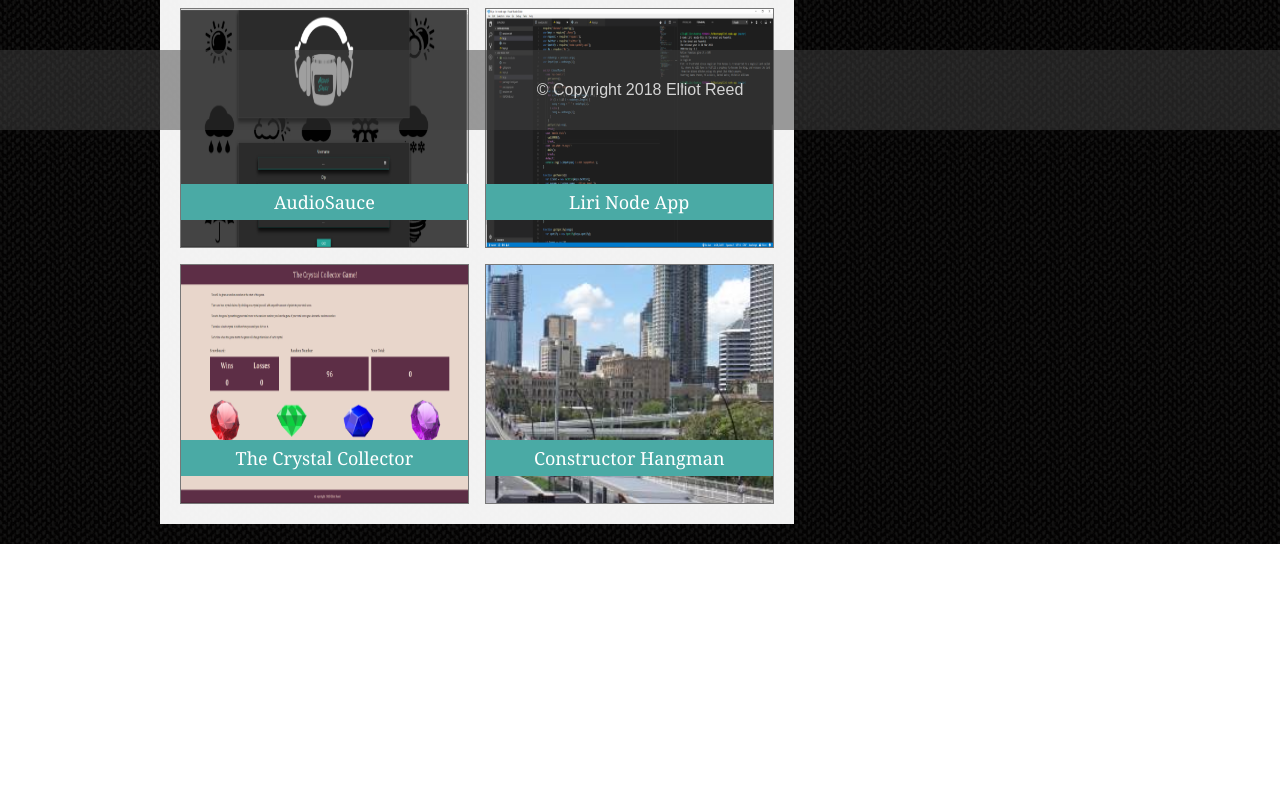
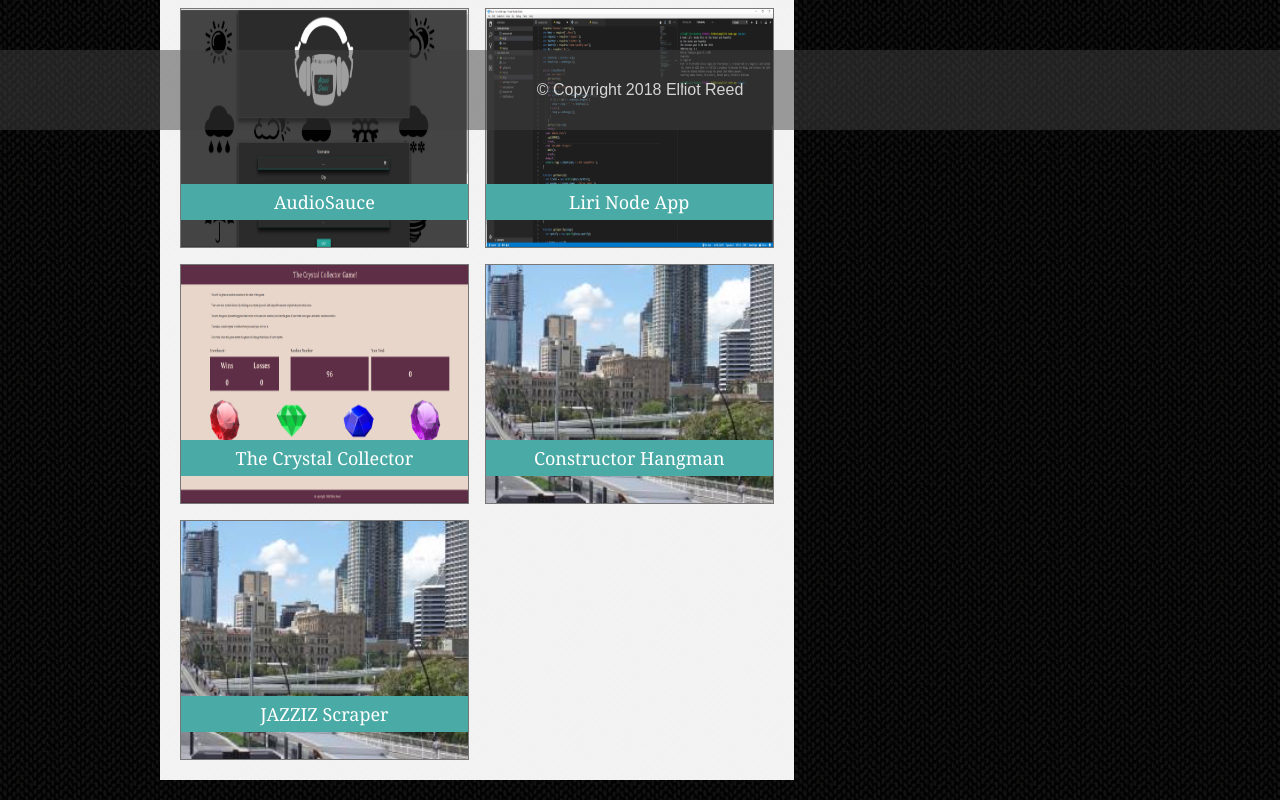
Before and after one commit to ElliotReed/ElliotReed.github.io, a plain HTML site: page portfolio.html in a window 1280 px wide. Shown: the part 670-1470 px from the top of the page. Before the commit the page ends 1214 px from the top, so only its background shows below. Drawn offline with Linux system fonts and the light colour scheme.

Commit message:
added scraper

```diff
--- a/portfolio.html
+++ b/portfolio.html
@@ -70,6 +70,11 @@
           <img  src="assets/images/portfolio-1.jpg" alt="Constructor Hangman"/>
           <a href="https://gypsyelliot.github.io/Constructor-Hangman">Constructor Hangman</a>
         </div>
+
+        <div class="card">
+          <img  src="assets/images/portfolio-1.jpg" alt="JAZZIZ Scraper"/>
+          <a href=" https://jazziz-scraper.herokuapp.com">JAZZIZ Scraper</a>
+        </div>
       </div><!-- / portfolio-grid -->
 
     </section>
```
